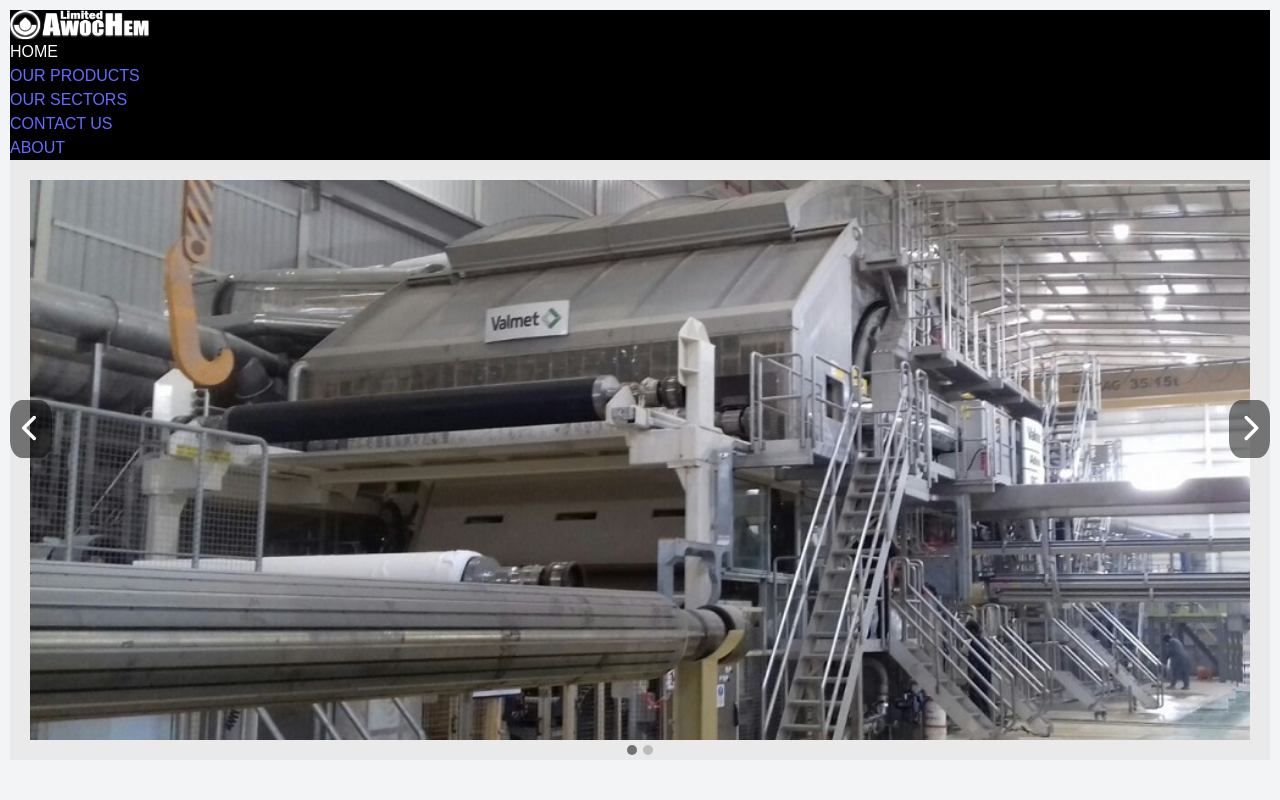
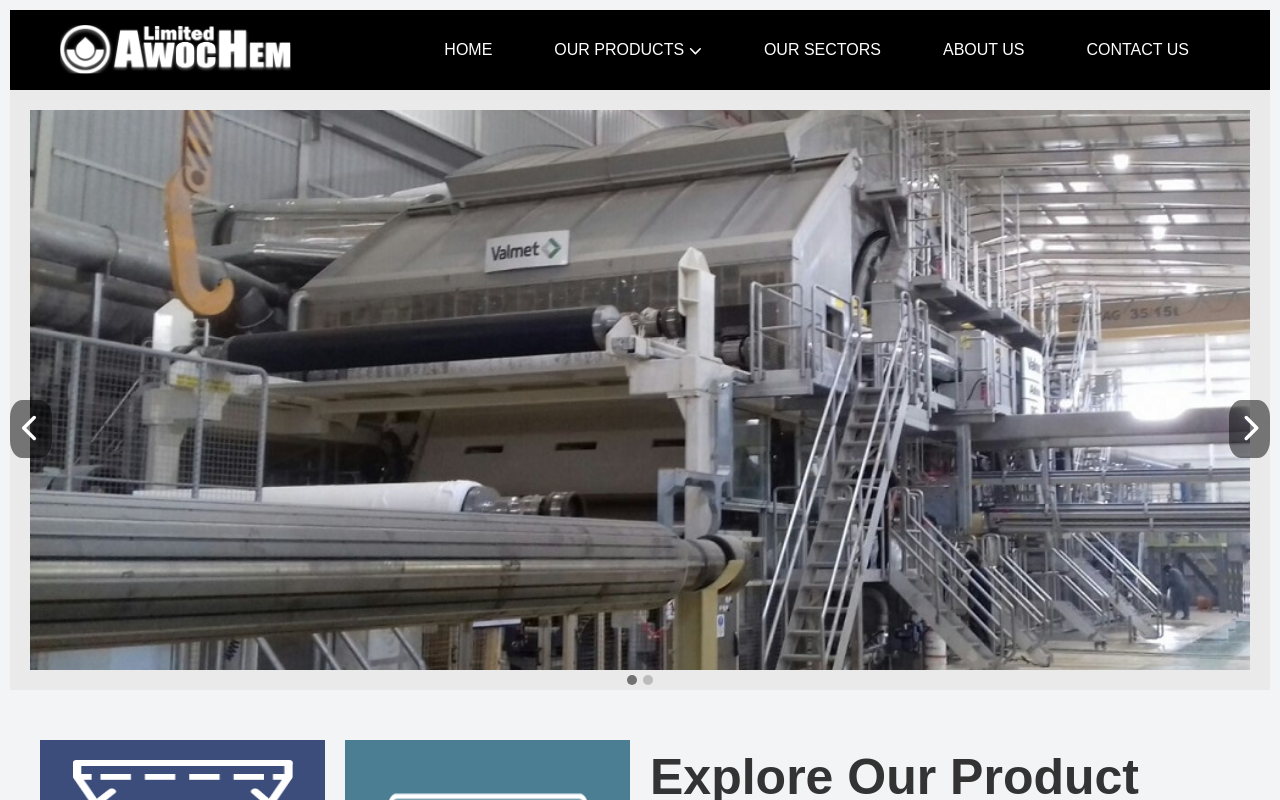
Before and after one commit to kolade082/awochems-web, a React (Vite) app: page / in a window 1280 px wide. Shown: the top 800 px of the page. Built offline with nearby package versions, Linux system fonts and the light colour scheme; what tw-elements-react would draw is missing.

Commit message:
nav bar modified and complete

```diff
--- a/src/assets/styles/NavbarStyles.css
+++ b/src/assets/styles/NavbarStyles.css
@@ -1,129 +1,145 @@
-button {
-  background: none;
-  border: none;
+.navbar {
+  background: #000;
+  height: 80px;
+  display: flex;
+  justify-content: center;
+  align-items: center;
+  position: sticky;
+  top: 0;
+  z-index: 999;
+}
+
+.navbar-container {
+  display: flex;
+  justify-content: space-between;
+  align-items: center;
+  width: 100%;
+  max-width: 1300px;
+  padding: 0 50px;
+}
+
+.navbar-logo {
+  display: flex;
+  align-items: center;
+  text-decoration: none;
+}
+
+.navbar-logo img {
+  height: 50px;
+  width: auto;
+}
+
+.nav-menu {
+  display: flex;
+  align-items: center;
+  list-style: none;
+  margin: 0;
+  padding: 0;
+}
+
+.nav-item {
+  position: relative;
+  margin: 0 15px;
+}
+
+.nav-link {
+  color: #fff;
+  text-decoration: none;
+  padding: 0.5rem 1rem;
+  transition: all 0.3s ease;
+  font-size: 1rem;
+}
+
+.nav-link:hover {
+  color: #f0f0f0;
+}
+
+.products-link {
+  display: flex;
+  align-items: center;
   cursor: pointer;
 }
 
-
-/* .navbar-block {
-  display: block !important;
-} */
-
-/* Hide Full Menu on Smaller Screens */
-/* @media (max-width: 767px) {
-  .navbar-menu {
-    display: none;
-  }
-} */
-
-/* Show Hamburger Menu only on Smaller Screens */
-.hamburger {
-  display: none;
-}
-.navbar-menu {
-  display: none;
+.dropdown-icon {
+  margin-left: 5px;
+  font-size: 0.8rem;
 }
 
-@media (max-width: 767px) {
-  .hamburger {
-    display: block;
-  }
-  .navbar-menu {
+.submenu {
+  display: none;
   position: absolute;
-    top: 100%;
-    left: 0;
-    right: 0;
-    background-color: #cbcaca;
-    border-top: 1px solid #ddd;
-    z-index: 1000;
+  background: #000;
+  min-width: 200px;
+  box-shadow: 0 8px 16px rgba(0,0,0,0.2);
+  z-index: 1;
+  list-style: none;
+  padding: 0;
+  margin: 0;
 }
 
-  .navbar-menu.navbar-block {
+.submenu.active {
   display: block;
 }
 
-  .navbar-menu li {
-    display: block;
-    text-align: center;
+.submenu li {
+  padding: 0;
 }
 
-  .navbar-menu li a {
-    display: block;
-    padding: 10px 15px;
-    color: #555;
-    border-bottom: 1px solid #eee;
-  }
-
-  .navbar-menu li a:hover, .navbar-menu li a:focus {
-    background-color: #f8f8f8;
-  }
-}
-
-/* Show Full Menu on Larger Screens */
-@media (min-width: 768px) {
-  .navbar-menu {
-    display: flex;
-    padding: 1rem 0;
-    text-align: center;
-  }
-}
-
-.navbar-dark-grey {
-  background-color: #000000;
-  height: auto;
-}
-
-/* Navbar Link Styles */
-.navbar-menu li a {
+.submenu li a {
   color: #fff;
-  padding: 10px 15px;
-  border-radius: 5px;
-  transition: color 0.3s ease, background-color 0.3s ease;
-}
-
-.navbar-menu li a:hover, .navbar-menu li a:focus {
-  color: #fff;
-  background-color: #333;
-  text-decoration: none;
-}
-
-.dropdown {
-  position: relative;
-}
-
-.dropdown-menu {
-  display: none;
-  position: absolute;
-  background-color: #fff;
-  min-width: 160px;
-  box-shadow: 0px 8px 16px 0px rgba(0,0,0,0.2);
-  z-index: 1;
-}
-
-.dropdown-menu li a {
-  color: black;
   padding: 12px 16px;
   text-decoration: none;
   display: block;
+  transition: all 0.3s ease;
 }
 
-.dropdown-menu li a:hover {
-  background-color: #333;
+.submenu li a:hover {
+  background: #333;
+  color: #f0f0f0;
 }
 
-.dropdown:hover .dropdown-menu {
+.menu-icon {
+  display: none;
+  color: #fff;
+  font-size: 1.8rem;
+  cursor: pointer;
+}
+
+@media screen and (max-width: 960px) {
+  .menu-icon {
     display: block;
   }
 
+  .nav-menu {
+    display: none;
+    width: 100%;
+    height: 90vh;
+    position: absolute;
+    top: 80px;
+    left: 0;
+    opacity: 1;
+    transition: all 0.5s ease;
+    flex-direction: column;
+    background: #000;
+  }
 
-/* Add this to your NavbarStyles.css */
-.navbar .dropdown-menu {
-  position: absolute;
-  z-index: 1000;
+  .nav-menu.active {
+    display: flex;
   }
-.navbar .relative > button {
-  z-index: 1001; /* Higher than the dropdown menu */
+
+  .nav-item {
+    margin: 15px 0;
   }
-.text-white {
-  color: white;
+
+  .submenu {
+    position: static;
+    width: 100%;
+    box-shadow: none;
+    display: none;
+    padding-left: 20px;
   }
+
+  .submenu.active {
+    display: block;
+  }
+}
--- a/src/components/layouts/Navbar.tsx
+++ b/src/components/layouts/Navbar.tsx
@@ -2,81 +2,71 @@
 import { Link } from "react-router-dom";
 import { FaBars } from "react-icons/fa";
 import Logo from "../../assets/logos/awo-logo-white.png";
+import { FontAwesomeIcon } from "@fortawesome/react-fontawesome";
+import { faChevronDown } from "@fortawesome/free-solid-svg-icons";
 import "../../assets/styles/NavbarStyles.css";
 
 function Navbar() {
-  const [isNavExpanded, setIsNavExpanded] = useState(false);
+  const [isOpen, setIsOpen] = useState(false);
+  const [isProductsOpen, setIsProductsOpen] = useState(false);
+
+  const toggleMenu = () => setIsOpen(!isOpen);
+  const toggleProducts = () => setIsProductsOpen(!isProductsOpen);
 
   return (
-    <nav className="relative flex w-full navbar-dark-grey py-2 shadow-md shadow-black/5">
-      <div className="container mx-auto px-4 flex flex-col lg:flex-row items-center justify-between">
-      <div className="w-full flex items-center justify-between">
-        <Link to="/" className="flex items-center">
-          <img
-            src={Logo}
-            style={{ height: "30px" }}
-            alt="awochem Logo"
-            loading="lazy"
-          />
+    <nav className="navbar">
+      <div className="navbar-container">
+        <Link to="/" className="navbar-logo">
+          <img src={Logo} alt="AWO Logo" />
         </Link>
-        {/* Hamburger Menu Icon */}
-        <button
-          onClick={() => setIsNavExpanded(!isNavExpanded)}
-          className="hamburger lg:hidden"
-        >
-          <FaBars size={20} />
-        </button>
+
+        <div className="menu-icon" onClick={toggleMenu}>
+          <FaBars />
         </div>
 
-        <ul
-          className={`
-          absolute lg:static
-          top-full left-0 w-full
-          flex flex-col lg:flex-row
-          items-center justify-center
-          bg-black lg:bg-transparent
-          space-y-4 lg:space-y-0 lg:space-x-6
-          ${isNavExpanded ? "block" : "hidden"}
-          lg:flex
-          lg:absolute lg:left-1/2
-          lg:transform lg:-translate-x-1/2
-        `}
-        >
-          <li>
-            <Link
-              to="/"
-              className="text-white hover:text-neutral-300 transition-colors"
-            >
+        <ul className={isOpen ? "nav-menu active" : "nav-menu"}>
+          <li className="nav-item">
+            <Link to="/" className="nav-link">
               HOME
             </Link>
           </li>
-          <li>
-            <Link to="/" className="text-neutral-500 hover:text-neutral-700">
+
+          <li className="nav-item">
+            <div className="nav-link products-link" onClick={toggleProducts}>
               OUR PRODUCTS
-            </Link>
+              <FontAwesomeIcon icon={faChevronDown} className="dropdown-icon" />
+            </div>
+            <ul className={isProductsOpen ? "submenu active" : "submenu"}>
+              <li>
+                <Link to="/product/category1">Specialist Bag</Link>
+              </li>
+              <li>
+                <Link to="/product/category2">Tray & Dolav Liners</Link>
+              </li>
+              <li>
+                <Link to="/product/category3">Sheet & Tubing</Link>
+              </li>
+              <li>
+                <Link to="/product/category4">Specialist Sacks</Link>
+              </li>
+            </ul>
           </li>
-          <li>
-            <Link
-              to="/sector"
-              className="text-neutral-500 hover:text-neutral-700"
-            >
+
+          <li className="nav-item">
+            <Link to="/sectors" className="nav-link">
               OUR SECTORS
             </Link>
           </li>
-          <li>
-            <Link
-              to="/contact"
-              className="text-neutral-500 hover:text-neutral-700"
-            >
-              CONTACT US
+
+          <li className="nav-item">
+            <Link to="/about" className="nav-link">
+              ABOUT US
             </Link>
           </li>
-          <li>
-            <Link
-              to="/about"
-              className="text-neutral-500 hover:text-neutral-700"
-            >
-              ABOUT
+
+          <li className="nav-item">
+            <Link to="/contact" className="nav-link">
+              CONTACT US
             </Link>
           </li>
         </ul>
```
Lines whose indentation alone changed are shown as unchanged.
